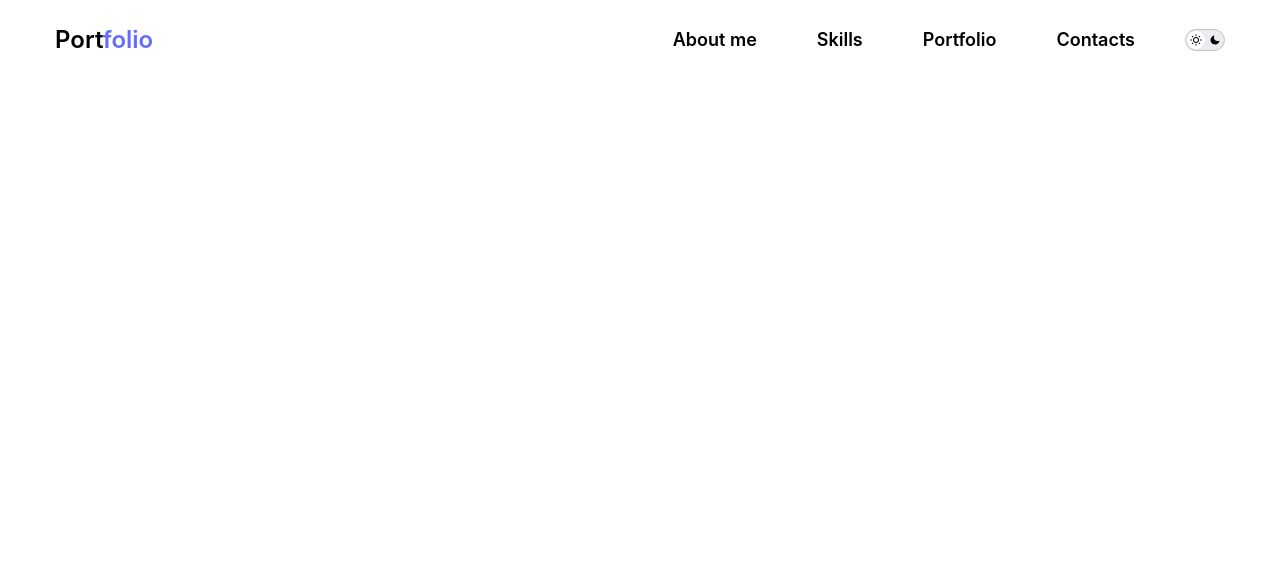
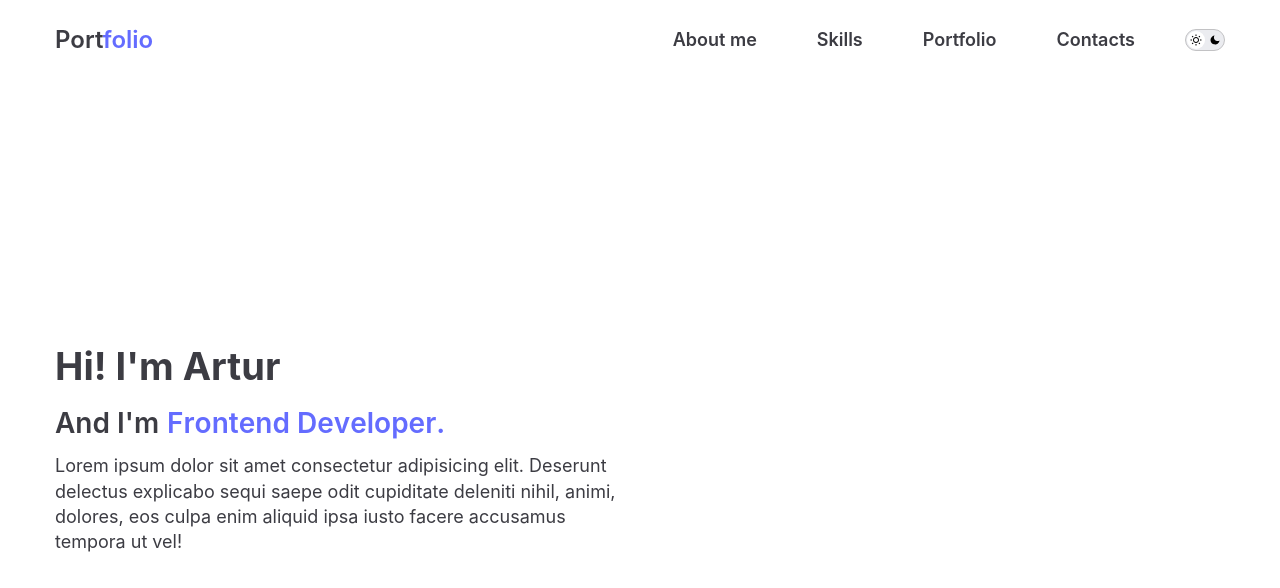
Before and after one commit to PrisonBreak8/arturdev, a website built with webpack: page src/index.html in a window 1280 px wide. Built offline with nearby package versions, Linux system fonts and the light colour scheme; files whose address does not match are found by name.

Commit message:
feat: add section hero

```diff
--- a/src/index.html
+++ b/src/index.html
@@ -10,6 +10,34 @@
 		@@include('html/_header.htm',{})
 		<main class="page">
 
+			<section class="hero">
+				<div class="hero__container">
+
+					<div class="hero__content" data-fullscreen>
+						<div class="hero__change change-text">
+							<div class="change-text__item">
+								<h2 class="change-text__name">Hi! I'm Artur</h2>
+								<h3 class="change-text__title">And I'm</h3>
+								<h3 class="change-text__profession">
+									<span class="change-text__word">Frontend&nbsp;Developer.</span>
+									<span class="change-text__word">Frontend&nbsp;Developer.</span>
+								</h3>
+							</div>
+							<div class="change-text__description">
+								<p>
+									Lorem ipsum dolor sit amet consectetur adipisicing elit. Deserunt delectus explicabo sequi saepe odit cupiditate deleniti nihil, animi, dolores, eos culpa enim aliquid ipsa iusto facere
+									accusamus tempora ut vel!
+								</p>
+							</div>
+						</div>
+						<!--<div class="hero__img img-hero">
+							<img class="img-hero__image" src="@img" alt="">
+						</div>-->
+					</div>
+
+				</div>
+			</section>
+
 		</main>
 		@@include('html/_footer.htm',{})
 
--- a/src/js/app.js
+++ b/src/js/app.js
@@ -38,6 +38,10 @@ artFunctions.menuInit();
 /* Модуль White and Dark mode */
 artFunctions.modeInit();
 
+// Функционал анимация текста .change-text__word
+// Документация:
+artFunctions.changeTextWord();
+
 // ========================================================================================================================================================================================================================================================
 // Работа по формами ========================================================================================================================================================================================================================================================
 // ========================================================================================================================================================================================================================================================
@@ -66,7 +70,6 @@ import * as artScroll from "./files/scroll/scroll.js";
 // Функционал добавления классов к хедеру во время прокрутки
 // Документация:
 artScroll.headerScroll();
-
 
 // ========================================================================================================================================================================================================================================================
 
--- a/src/js/files/functions.js
+++ b/src/js/files/functions.js
@@ -246,6 +246,43 @@ export function modeInit() {
 	document.querySelector('#theme-switcher').addEventListener('click', switchTheme);
 }
 
+// Модуль анимация текста .change-text__word
+export function changeTextWord() {
+	let words = document.querySelectorAll('.change-text__word');
+	words.forEach((word) => {
+		let letters = word.textContent.split('');
+		word.textContent = '';
+		letters.forEach((letter) => {
+			let span = document.createElement('span');
+			span.textContent = letter;
+			span.className = 'letter';
+			word.append(span);
+		});
+	});
+	let currentWordIndex = 0;
+	let maxWordIndex = words.length - 1;
+	words[currentWordIndex].style.opacity = '1';
+	let changeText = () => {
+		let currentWord = words[currentWordIndex];
+		let nextWord = currentWordIndex === maxWordIndex ? words[0] : words[currentWordIndex + 1];
+		Array.from(currentWord.children).forEach((letter, i) => {
+			setTimeout(() => {
+				letter.className = 'letter out';
+			}, i * 80);
+		});
+		nextWord.style.opacity = '1';
+		Array.from(nextWord.children).forEach((letter, i) => {
+			letter.className = 'letter behind';
+			setTimeout(() => {
+				letter.className = 'letter in';
+			}, 340 + i * 80);
+		});
+		currentWordIndex = currentWordIndex === maxWordIndex ? 0 : currentWordIndex + 1;
+	};
+	changeText();
+	setInterval(changeText, 3000)
+}
+
 // Модуль "показать еще" =======================================================================================================================================================================================================================
 export function showMore() {
 	const btnshowMoreCards = document.querySelector('.button-load');
--- a/src/scss/base.scss
+++ b/src/scss/base.scss
@@ -3,7 +3,7 @@
 @import "base/forms/forms";
 
 // Стили для полноэкранного блока
-// @import "base/fullscreen";
+@import "base/fullscreen";
 
 // Стили для отзывчивых картинок (IBG)
 // Сниппет (HTML): ibg (div с картинкой и классами)
--- a/src/scss/base/fullscreen.scss
+++ b/src/scss/base/fullscreen.scss
@@ -1,5 +1,16 @@
 [data-fullscreen] {
 	min-height: 100vh;
+	height: 100%;
+	display: grid;
+	grid-template-columns: repeat(2, 1fr);
+	align-items: center;
+	column-gap: rem(20);
+	row-gap: rem(20);
+	@media (max-width: $tablet) {
+		//grid-template-columns: auto;
+		//align-items: start;
+		grid-template-columns: 1fr;
+	}
 	.touch & {
 		min-height: calc(var(--vh, 1vh) * 100);
 		@media (max-width: $mobile) {
--- a/src/scss/base/root.scss
+++ b/src/scss/base/root.scss
@@ -19,7 +19,8 @@
 	--page-bg: #fff;
 
 	/* colors */
-	--clr-text: #000;
+	--clr-main-text: #3c3c43;
+	--clr-change-text: #646cff;
 	--clr-logo: #646cff;
 
 	/* header colors */
@@ -45,7 +46,8 @@
 	--page-bg: #22272e;
 
 	/* colors */
-	--clr-text: #dcdcd4;
+	--clr-main-text: #deded6;
+	--clr-change-text: #646cff;
 	--clr-logo: #646cff;
 
 	/* header colors */
--- a/src/scss/header.scss
+++ b/src/scss/header.scss
@@ -225,7 +225,7 @@
 			position: absolute;
 			width: 100%;
 			height: rem(2);
-			background-color: var(--clr-text);
+			background-color: var(--clr-main-text);
 		}
 		&::before {
 			top: 0;
--- a/src/scss/home.scss
+++ b/src/scss/home.scss
@@ -0,0 +1,77 @@
+.hero {
+	// .hero__container
+	&__container {
+	}
+	// .hero__content
+	&__content {
+	}
+	// .hero__change
+	&__change {
+		padding-top: rem(100);
+	}
+	// .hero__img
+	&__img {
+	}
+}
+.change-text {
+	// .change-text__item
+	&__item {
+		@include adaptiveValue("font-size", 28, 20, 0, 1170, 768.98);
+		&:not(:last-child) {
+			margin-bottom: rem(15);
+		}
+	}
+	// .change-text__name
+	&__name {
+		@include adaptiveValue("font-size", 38, 30, 0, 1170, 768.98);
+		font-weight: var(--fw-bold);
+		&:not(:last-child) {
+			margin-bottom: rem(20);
+		}
+	}
+	&__title,
+	&__profession {
+		display: inline-flex;
+		margin: 0;
+		vertical-align: top;
+	}
+	// .change-text__title
+	&__title {
+		font-weight: var(--fw-semi-bold);
+	}
+	// .change-text__profession
+	&__profession {
+	}
+	// .change-text__word
+	&__word {
+		position: absolute;
+		display: flex;
+		opacity: 0;
+		font-weight: var(--fw-semi-bold);
+		color: var(--clr-change-text);
+		& .letter {
+			transform-origin: center center rem(25);
+		}
+		& .letter.out {
+			transform: rotateX(90deg);
+			transition: 0.32s cubic-bezier(0.6, 0, 0.7, 0.2);
+		}
+		& .letter.in {
+			transition: 0.38s ease;
+		}
+		& .letter.behind {
+			transform: rotateX(-90deg);
+		}
+	}
+	// .change-text__description
+	&__description {
+		font-size: 18px;
+		@include adaptiveValue("font-size", 18, 16);
+		line-height: 1.4;
+	}
+}
+.img-hero {
+	// .img-hero__image
+	&__image {
+	}
+}
--- a/src/scss/style.scss
+++ b/src/scss/style.scss
@@ -59,7 +59,7 @@ $responsiveType: 1;
 body {
 	background-color: var(--page-bg);
 	font-weight: var(--fw-regular);
-	color: var(--clr-text);
+	color: var(--clr-main-text);
 	transition: var(--default-transition);
 	// Скролл заблокирован
 	.lock & {
```
Also changed, not shown: src/js/files/script.js (line endings or trailing spaces).
